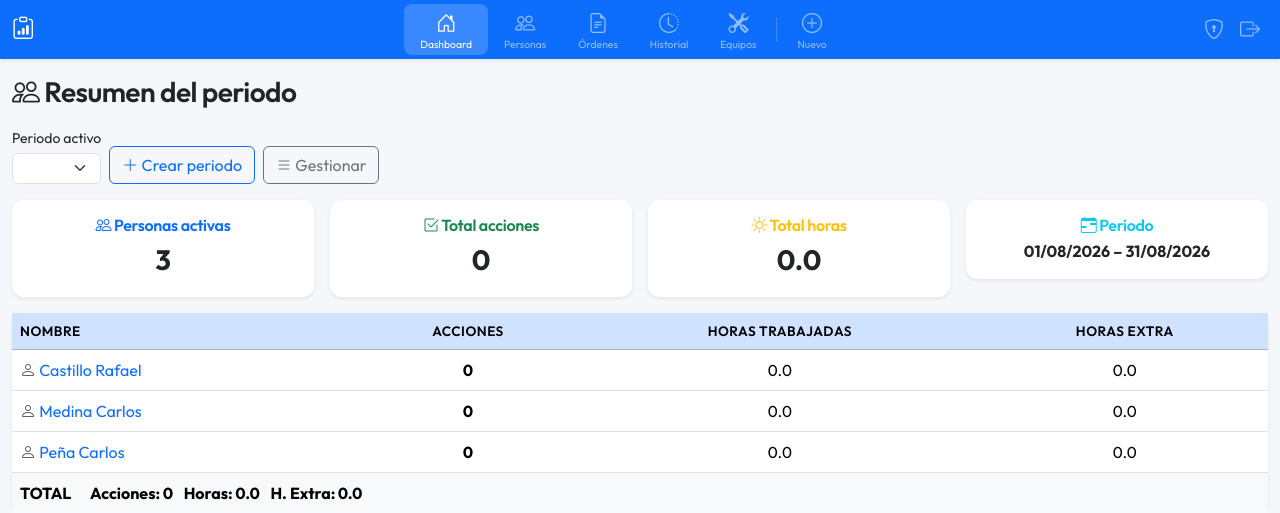
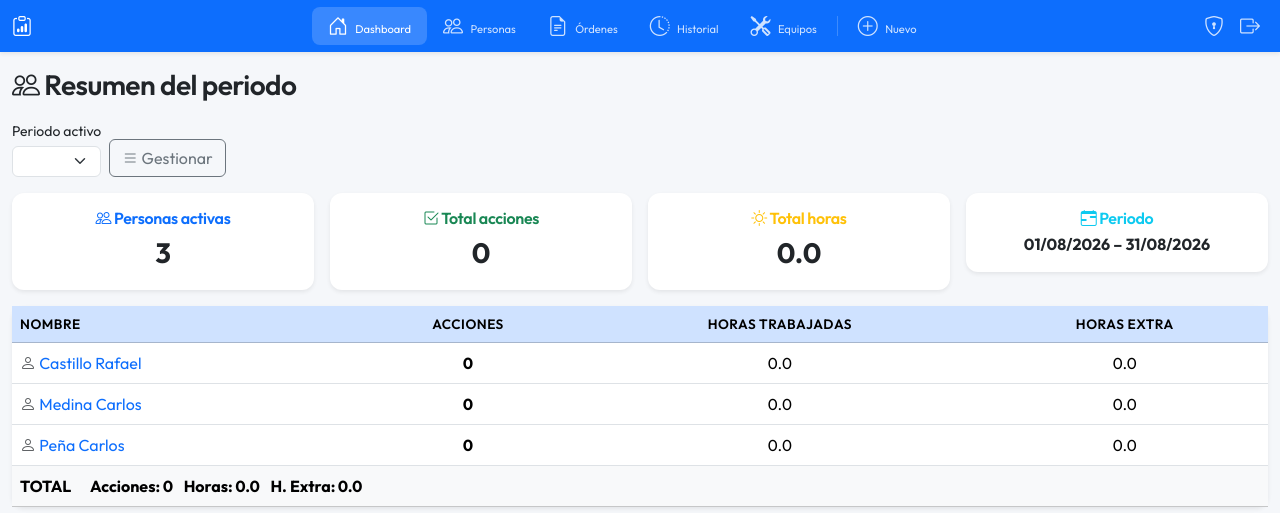
Before and after one commit to 1000carlospena-prog/imagenologia, a Django app: page / in a window 1280 px wide. Shown: the top 513 px of the page. Run offline with Django 4.2, Linux system fonts and the light colour scheme; a user stored in the database is signed in; data comes from the database, SQL or seed files in the repository; data that the repository does not hold is empty.

Commit message:
feat: always-visible nav icons (no collapse), remove Crear/Borrar periodo from dashboard

```diff
--- a/inventario/static/inventario/css/style.css
+++ b/inventario/static/inventario/css/style.css
@@ -146,28 +146,39 @@ td, th, .tabular-nums {
 }
 
 .fb-nav .navbar-brand {
-    font-size: 1.4rem;
+    font-size: 1.2rem;
 }
 
 .fb-nav .nav-link {
+    color: rgba(255,255,255,0.8);
     border-radius: 8px;
-    padding-top: 0.3rem;
-    padding-bottom: 0.3rem;
     transition: background-color 0.15s ease;
+    white-space: nowrap;
 }
 
 .fb-nav .nav-link:hover {
     background-color: rgba(255,255,255,0.12);
+    color: #fff;
 }
 
-.fb-nav .nav-link.active {
+.fb-nav .nav-link.active,
+.fb-nav .nav-link.active:hover {
     background-color: rgba(255,255,255,0.18);
+    color: #fff;
 }
 
 .fb-nav .nav-link .small {
-    font-size: 0.65rem;
-    line-height: 1;
-    margin-top: 1px;
+    font-size: 0.7rem;
+    vertical-align: middle;
+}
+
+.fb-icons {
+    scrollbar-width: none;
+    -ms-overflow-style: none;
+}
+
+.fb-icons::-webkit-scrollbar {
+    display: none;
 }
 
 .text-light-50 {
@@ -176,31 +187,6 @@ td, th, .tabular-nums {
 
 .fb-nav .navbar-toggler:focus {
     box-shadow: none;
-}
-
-@media (max-width: 991.98px) {
-    .fb-icons .nav-link {
-        display: flex;
-        align-items: center;
-        gap: 0.75rem;
-        padding: 0.6rem 0.75rem;
-        text-align: left !important;
-    }
-
-    .fb-icons .nav-link i {
-        font-size: 1.25rem !important;
-        width: 1.5rem;
-        text-align: center;
-    }
-
-    .fb-extra {
-        flex-direction: row;
-        justify-content: center;
-        gap: 0.5rem;
-        padding-top: 0.5rem;
-        border-top: 1px solid rgba(255,255,255,0.15);
-        margin-top: 0.5rem;
-    }
 }
 
 @media (max-width: 576px) {
--- a/inventario/templates/inventario/base.html
+++ b/inventario/templates/inventario/base.html
@@ -17,83 +17,75 @@
 </head>
 <body>
     <a href="#main-content" class="visually-hidden-focusable d-inline-flex align-items-center p-2 text-decoration-none" style="position:absolute;z-index:9999">Saltar al contenido</a>
-    <nav class="navbar navbar-expand-lg navbar-dark bg-primary shadow-sm sticky-top py-1 fb-nav">
-        <div class="container-fluid">
-            <a class="navbar-brand fw-bold py-0" href="{% url 'dashboard' %}">
-                <i class="bi bi-clipboard-data"></i>
+    <nav class="navbar navbar-dark bg-primary shadow-sm sticky-top py-1 fb-nav">
+        <div class="container-fluid d-flex flex-nowrap gap-1 gap-sm-2">
+            <a class="navbar-brand fw-bold py-0 flex-shrink-0" href="{% url 'dashboard' %}">
+                <i class="bi bi-clipboard-data fs-5"></i>
             </a>
-            <button class="navbar-toggler border-0" type="button" data-bs-toggle="collapse" data-bs-target="#navbarNav" aria-controls="navbarNav" aria-label="Abrir menú">
-                <span class="navbar-toggler-icon"></span>
-            </button>
-            <div class="collapse navbar-collapse" id="navbarNav">
-                <ul class="navbar-nav mx-auto fb-icons">
+            <ul class="nav nav-pills mx-auto fb-icons flex-nowrap overflow-auto">
                 <li class="nav-item">
-                        <a class="nav-link text-center px-3 {% if request.path == '/' %}active{% endif %}" href="{% url 'dashboard' %}" title="Dashboard">
-                            <i class="bi bi-house-door fs-5"></i>
-                            <span class="d-none d-lg-block small">Dashboard</span>
+                    <a class="nav-link text-center py-1 px-2 px-sm-3 {% if request.path == '/' %}active{% endif %}" href="{% url 'dashboard' %}" title="Dashboard">
+                        <i class="bi bi-house-door fs-5 d-block d-sm-inline"></i>
+                        <span class="d-none d-sm-inline small ms-1">Dashboard</span>
                     </a>
                 </li>
                 <li class="nav-item">
-                        <a class="nav-link text-center px-3 {% if 'persona' in request.path %}active{% endif %}" href="{% url 'persona_list' %}" title="Personas">
-                            <i class="bi bi-people fs-5"></i>
-                            <span class="d-none d-lg-block small">Personas</span>
+                    <a class="nav-link text-center py-1 px-2 px-sm-3 {% if 'persona' in request.path %}active{% endif %}" href="{% url 'persona_list' %}" title="Personas">
+                        <i class="bi bi-people fs-5 d-block d-sm-inline"></i>
+                        <span class="d-none d-sm-inline small ms-1">Personas</span>
                     </a>
                 </li>
                 <li class="nav-item">
-                        <a class="nav-link text-center px-3 {% if 'orden' in request.path and 'generar-orden' not in request.path %}active{% endif %}" href="{% url 'orden_list' %}" title="Órdenes">
-                            <i class="bi bi-file-earmark-text fs-5"></i>
-                            <span class="d-none d-lg-block small">Órdenes</span>
+                    <a class="nav-link text-center py-1 px-2 px-sm-3 {% if 'orden' in request.path and 'generar-orden' not in request.path %}active{% endif %}" href="{% url 'orden_list' %}" title="Órdenes">
+                        <i class="bi bi-file-earmark-text fs-5 d-block d-sm-inline"></i>
+                        <span class="d-none d-sm-inline small ms-1">Órdenes</span>
                     </a>
                 </li>
                 <li class="nav-item">
-                        <a class="nav-link text-center px-3 {% if 'historial' in request.path %}active{% endif %}" href="{% url 'historial' %}" title="Historial">
-                            <i class="bi bi-clock-history fs-5"></i>
-                            <span class="d-none d-lg-block small">Historial</span>
+                    <a class="nav-link text-center py-1 px-2 px-sm-3 {% if 'historial' in request.path %}active{% endif %}" href="{% url 'historial' %}" title="Historial">
+                        <i class="bi bi-clock-history fs-5 d-block d-sm-inline"></i>
+                        <span class="d-none d-sm-inline small ms-1">Historial</span>
                     </a>
                 </li>
                 <li class="nav-item">
-                        <a class="nav-link text-center px-3 {% if 'equipo' in request.path %}active{% endif %}" href="{% url 'equipo_list' %}" title="Equipos">
-                            <i class="bi bi-tools fs-5"></i>
-                            <span class="d-none d-lg-block small">Equipos</span>
+                    <a class="nav-link text-center py-1 px-2 px-sm-3 {% if 'equipo' in request.path %}active{% endif %}" href="{% url 'equipo_list' %}" title="Equipos">
+                        <i class="bi bi-tools fs-5 d-block d-sm-inline"></i>
+                        <span class="d-none d-sm-inline small ms-1">Equipos</span>
                     </a>
                 </li>
-                    <li class="nav-item d-none d-lg-block align-self-center mx-1">
-                        <div style="width:1px;height:24px;background:rgba(255,255,255,0.2)"></div>
+                <li class="nav-item align-self-center mx-1 flex-shrink-0 d-none d-sm-block">
+                    <div style="width:1px;height:20px;background:rgba(255,255,255,0.2)"></div>
                 </li>
                 <li class="nav-item">
-                        <a class="nav-link text-center px-3" href="{% url 'generar_orden' %}" title="Generar orden">
-                            <i class="bi bi-plus-circle fs-5"></i>
-                            <span class="d-none d-lg-block small">Nuevo</span>
+                    <a class="nav-link text-center py-1 px-2 px-sm-3" href="{% url 'generar_orden' %}" title="Generar orden">
+                        <i class="bi bi-plus-circle fs-5 d-block d-sm-inline"></i>
+                        <span class="d-none d-sm-inline small ms-1">Nuevo</span>
                     </a>
                 </li>
             </ul>
-                <ul class="navbar-nav align-items-center fb-extra">
+            <ul class="nav nav-pills fb-extra flex-shrink-0">
                 {% if persona_actual %}
                     <li class="nav-item">
-                            <a class="nav-link px-2" href="{% url 'select_persona' %}" title="Cambiar usuario" aria-label="Cambiar usuario">
+                        <a class="nav-link py-1 px-2" href="{% url 'select_persona' %}" title="Cambiar usuario" aria-label="Cambiar usuario">
                             <i class="bi bi-person-circle fs-5"></i>
                         </a>
-                        </li>
-                        <li class="nav-item d-none d-sm-block">
-                            <span class="nav-link small text-light-50 px-1">{{ persona_actual.nombre }}</span>
                     </li>
                 {% endif %}
                 {% if user.is_superuser %}
                     <li class="nav-item">
-                            <a class="nav-link px-2" href="{% url 'admin:index' %}" target="_blank" aria-label="Administración">
+                        <a class="nav-link py-1 px-2" href="{% url 'admin:index' %}" target="_blank" aria-label="Administración">
                             <i class="bi bi-shield-lock fs-5"></i>
                         </a>
                     </li>
                 {% endif %}
                 {% if user.is_authenticated %}
                     <li class="nav-item">
-                            <a class="nav-link px-2" href="{% url 'logout' %}" title="Cerrar sesión" aria-label="Cerrar sesión">
+                        <a class="nav-link py-1 px-2" href="{% url 'logout' %}" title="Cerrar sesión" aria-label="Cerrar sesión">
                             <i class="bi bi-box-arrow-right fs-5"></i>
                         </a>
                     </li>
                 {% endif %}
             </ul>
-            </div>
         </div>
     </nav>
 
--- a/inventario/templates/inventario/dashboard.html
+++ b/inventario/templates/inventario/dashboard.html
@@ -22,23 +22,11 @@
                 </select>
             </div>
             <div class="col-auto">
-                <a href="{% url 'periodo_create' %}" class="btn btn-outline-primary btn-responsive">
-                    <i class="bi bi-plus-lg"></i> Crear periodo
-                </a>
-            </div>
-            <div class="col-auto">
                 <a href="{% url 'periodo_list' %}" class="btn btn-outline-secondary btn-responsive">
                     <i class="bi bi-list"></i> Gestionar
                 </a>
             </div>
         </form>
-    </div>
-    <div class="col-auto ms-auto">
-        {% if periodo_activo %}
-        <a href="{% url 'periodo_delete' periodo_activo.pk %}" class="btn btn-outline-danger btn-responsive">
-            <i class="bi bi-trash"></i> Borrar este periodo
-        </a>
-        {% endif %}
     </div>
 </div>
 
```
Lines whose indentation alone changed are shown as unchanged.
